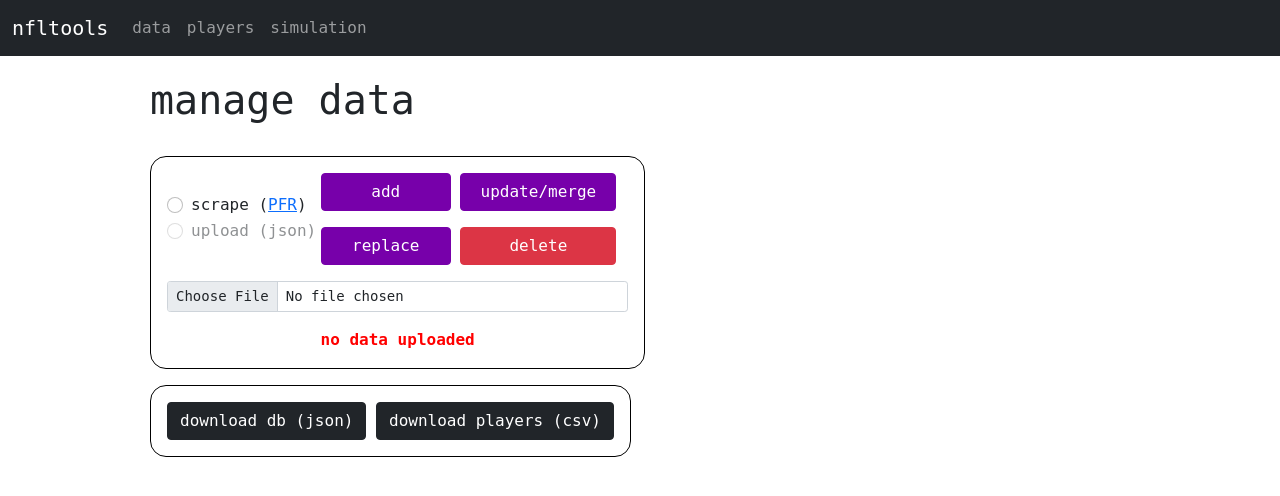
After one commit to elijah9/nfltools, a Flask app: page /data in a window 1280 px wide. The commit adds this page. Shown: the top 496 px of the page. Run offline with Flask 2, Linux system fonts and the light colour scheme; some libraries are stand-ins or nearby versions.

Commit message:
renamed scraper page to "data", updated scraper to work with changed PFR layout, updated navbar items, added ability to use new data buttons with json uploads

```diff
--- a/app.py
+++ b/app.py
@@ -11,12 +11,12 @@ def home():
     title = "nfltools"
     return render_template("index.html", title=title)
 
-@app.route("/scraper")
-def scraper():
-    title = "scraper"
-    return render_template("scraper.html", title=title)
+@app.route("/data")
+def data():
+    title = "manage data"
+    return render_template("data.html", title=title)
 
-@app.route("/scraper/data")
+@app.route("/data/scrape")
 def scrape_teams():
     year = 2022
     return scrape_league(year)
--- a/scraping/player_scraper.py
+++ b/scraping/player_scraper.py
@@ -74,7 +74,7 @@ def convert_pfr_position(pfr_pos):
 
 def convert_pfr_experience(year, pfr_exp):
     if "Rook" in pfr_exp:
-        experience = 1
+        experience = 0
     else:
         experience = int(pfr_exp)
 
--- a/scraping/team_scraper.py
+++ b/scraping/team_scraper.py
@@ -29,7 +29,7 @@ def standardize_team_code(team_code):
 def scrape_team(team_code, year):
     # get info from roster page for given year
     roster_soup = scrape_team_roster(team_code, year)
-    team_name_full = roster_soup.select('h1[itemprop="name"]')[0].find_all("span")[1].text
+    team_name_full = roster_soup.select('#meta h1')[0].find_all("span")[1].text
     standardized_team_code = standardize_team_code(team_code)
 
     print(f"{standardized_team_code} - {team_name_full}")
--- a/static/css/site.css
+++ b/static/css/site.css
@@ -119,3 +119,28 @@ form .row {
 .row-narrow {
     width: 30em;
 }
+
+.center {
+    width: 100%;
+    margin-left: auto;
+    margin-right: auto;
+}
+
+.v-center {
+    display: flex;
+    align-items: center;
+}
+
+.h-center {
+    display: flex;
+    flex-direction: column;
+    align-items: center;
+}
+
+.page-header {
+    margin-bottom: 2rem;
+}
+
+.center-text {
+    text-align: center;
+}
--- a/static/js/scraper.js
+++ b/static/js/data.js
@@ -1,12 +1,12 @@
-function initScraper() {
-    initScrapeButton("scrape-add-button", async function (data) {
+function initData() {
+    initImportButton("import-add-button", async function (data) {
         await writeAllData(data);
     });
-    initScrapeButton("scrape-replace-button", async function (data) {
+    initImportButton("import-replace-button", async function (data) {
         await resetDb();
         await writeAllData(data);
     });
-    initScrapeButton("scrape-update-button", async function (data) {
+    initImportButton("import-update-button", async function (data) {
         await updateAllData(data);
     });
 
@@ -25,15 +25,17 @@ function initScraper() {
     });
 
     document.getElementById("import-file").addEventListener("change", validateDbJson);
-    document.getElementById("import-button").addEventListener("click", async function (e) {
-        await showLoadingIndicator(importJsonToDb);
-    });
 }
 
-function initScrapeButton(id, callback) {
+function initImportButton(id, callback) {
     document.getElementById(id).addEventListener("click", async function (e) {
         document.getElementById("loading-indicator").style.display = "table";
-        fetch("/scraper/data", {
+
+        const importModeNode = document.querySelector('input[name="data-sources"]:checked');
+        if(importModeNode) {
+            const importMode = importModeNode.value;
+            if(importMode === "scrape-pfr") {
+                fetch("/data/scrape", {
                     headers: {
                         "Content-Type": "application/json",
                         "Accept": "application/json"
@@ -43,16 +45,31 @@ function initScrapeButton(id, callback) {
                     await callback(data);
                     document.getElementById("loading-indicator").style.display = "none";
                 });
+            } else if(importMode === "upload-json") {
+                const input = document.getElementById("import-file");
+                try {
+                    const file = input.files[0];
+                    const reader = new FileReader();
+                    reader.onload = async function(e) {
+                        const fileJson = e.target.result;
+                        const fileObj = JSON.parse(fileJson);
+                        await callback(fileObj);
+                        document.getElementById("loading-indicator").style.display = "none";
+                    }
+
+                    reader.readAsText(file, "UTF-8");
+                } catch(error) {
+                    console.log(error);
+                }
+            }
+        }
     });
 }
 
 async function writeAllData(data) {
-    await writeAllToTable(TABLE_NAMES.team, data.teams);
-    await writeAllToTable(TABLE_NAMES.player, data.players);
-    await writeAllToTable(TABLE_NAMES.playerTeams, data.playerTeams);
-    await writeAllToTable(TABLE_NAMES.retiredNumbers, data.retiredNumbers);
-    await writeAllToTable(TABLE_NAMES.position, data.positions);
-    await writeAllToTable(TABLE_NAMES.college, data.colleges);
+    for(let [key, tableName] of Object.entries(TABLE_NAMES)) {
+        await writeAllToTable(tableName, data[tableName]);
+    }
 }
 
 async function updateAllData(data) {
@@ -148,7 +165,7 @@ function validateDbJson(event) {
 
     const input = event.target;
     const status = document.querySelector(".import-status");
-    const importButton = document.getElementById("import-button");
+    const uploadOption = document.getElementById("upload-json");
     if("files" in input && input.files.length > 0) {
         const file = input.files[0];
         const reader = new FileReader();
@@ -157,11 +174,12 @@ function validateDbJson(event) {
             if(valid) {
                 status.style.color = "green";
                 status.innerText = "upload is valid";
-                importButton.removeAttribute("disabled");
+                uploadOption.removeAttribute("disabled");
             } else {
                 status.style.color = "red";
                 status.innerText = "upload is invalid";
-                importButton.setAttribute("disabled", "true");
+                uploadOption.setAttribute("disabled", "true");
+                uploadOption.checked = false;
             }
         }
 
@@ -169,7 +187,7 @@ function validateDbJson(event) {
     } else {
         status.style.color = "red";
         status.innerText = "no data uploaded";
-        importButton.setAttribute("disabled", "true");
+        uploadOption.setAttribute("disabled", "true");
     }
 
     document.getElementById("loading-indicator").style.display = "none";
@@ -193,25 +211,3 @@ function isDbJsonValid(e) {
         return false;
     }
 }
-
-async function importJsonToDb() {
-    const input = document.getElementById("import-file");
-    try {
-        const file = input.files[0];
-        const reader = new FileReader();
-        reader.onload = async function(e) {
-            const fileJson = e.target.result;
-            const fileObj = JSON.parse(fileJson);
-            const fileObjMap = Object.entries(fileObj);
-            for(let i = 0; i < fileObjMap.length; ++i) {
-                tableName = fileObjMap[i][0];
-                tableData = fileObjMap[i][1];
-                await writeAllToTable(tableName, tableData);
-            }
-        }
-
-        reader.readAsText(file, "UTF-8");
-    } catch(error) {
-        console.log(error);
-    }
-}
--- a/static/js/edit-player.js
+++ b/static/js/edit-player.js
@@ -208,7 +208,9 @@ async function getAvailableJerseyNumbers(currentPlayer) {
 
 function getHeightOptions() {
     const options = {};
+    // allow 5-7 feet
     for(let i = 5; i < 8; ++i) {
+        // allow 0-11 inches
         for(let j = 0; j < 12; ++j) {
             const height = `${i}-${j}`;
             options[height] = height;
--- a/templates/base.html
+++ b/templates/base.html
@@ -29,10 +29,7 @@
             <div class="collapse navbar-collapse" id="navbarSupportedContent">
                 <ul class="navbar-nav me-auto mb-2 mb-lg-0">
                     <li class="nav-item">
-                        <a class="nav-link active" aria-current="page" href="{{ url_for('home') }}">home</a>
-                    </li>
-                    <li class="nav-item">
-                        <a class="nav-link" href="{{ url_for('scraper') }}">scraper</a>
+                        <a class="nav-link" href="{{ url_for('data') }}">data</a>
                     </li>
                     <li class="nav-item">
                         <a class="nav-link" href="{{ url_for('players') }}">players</a>
@@ -46,6 +43,8 @@
     </nav>
 
     <div id="body-content">
+        {% block header %}<h1 class="page-header">{{ title }}</h1>{% endblock %}
+
         {% block content %}{% endblock %}
     </div>
 
--- /dev/null
+++ b/templates/data.html
@@ -0,0 +1,65 @@
+{% extends "base.html" %}
+
+{% block content %}
+    <div id="scraper-buttons" class="outline">
+        <div class="v-center">
+            <div class="col-4">
+                <div class="form-check">
+                    <input class="form-check-input" type="radio" name="data-sources" id="scrape-pfr" value="scrape-pfr">
+                    <label class="form-check-label" for="scrape-pfr">
+                      scrape (<a href="https://www.pro-football-reference.com/teams/">PFR</a>)
+                    </label>
+                  </div>
+                  <div class="form-check">
+                    <input class="form-check-input" type="radio" name="data-sources" id="upload-json" value="upload-json" disabled>
+                    <label class="form-check-label" for="upload-json">
+                      upload (json)
+                    </label>
+                  </div>
+            </div>
+            <div class="col-8 row h-center" style="width: 21rem;">
+                <div>
+                    <button type="button" class="btn btn-primary col-5" id="import-add-button">add</button>
+                    <button type="button" class="btn btn-primary col-6" id="import-update-button">update/merge</button>
+                </div>
+                <div class="margin-top">
+                    <button type="button" class="btn btn-primary col-5" id="import-replace-button">replace</button>
+                    <button type="button" class="btn btn-danger col-6" id="reset-db-button">delete</button>
+                </div>
+            </div>
+        </div>
+        <div class="margin-top">
+            <input class="form-control form-control-sm margin-top" id="import-file" type="file" accept=".json,text/json,application/json">
+            <div class="margin-top">
+                <div class="center-text">
+                    <b class="import-status" style="color: red;">no data uploaded</b>
+                </div>
+            </div>
+        </div>
+    </div>
+
+    <div id="import-controls" class="outline margin-top">
+        <div>
+            <button type="button" class="btn btn-dark" id="download-db-button">download db (json)</button>
+            <button type="button" class="btn btn-dark" id="download-players-button">download players (csv)</button>
+        </div>
+    </div>
+
+    <div id="loading-indicator" class="margin-top hidden">
+        <div class="tbl">
+            <div class="spinner-border tbl-cell" role="status">
+                <span class="visually-hidden">Loading...</span>
+            </div>
+            <div id="loading-text" class="tbl-cell">
+                chill for a second...
+            </div>
+        </div>
+    </div>
+{% endblock %}
+
+{% block scripts %}
+    <script src="{{ url_for('static', filename='js/data.js') }}"></script>
+    <script>
+        initData();
+    </script>
+{% endblock %}
--- a/templates/edit-player.html
+++ b/templates/edit-player.html
@@ -5,15 +5,13 @@
 {% endblock %}
 
 {% block content %}
-    <h1>{{title}}</h1>
-
     <form id="edit-player-form" class="outline margin-top hidden needs-validation" novalidate>
         <input id="playerId" type="hidden" value="{{player_id}}" data-input-type="text">
         <a id="playersHref" class="hidden" href="{{ url_for('players', team='$team', position='$pos') }}"></a>
 
         <div id="form-rows"></div>
 
-        <div id="form-buttons" class="g-3 align-items-center margin-top">
+        <div id="form-buttons" class="g-3 center margin-top">
             <button type="submit" class="btn btn-primary col-auto margin-left">Submit</button>
             <button type="button" class="btn btn-dark col-auto margin-left" id="reset-button">Reset</button>
             <button type="button" class="btn btn-danger col-auto margin-left hidden" id="delete-button">Delete</button>
--- a/templates/players.html
+++ b/templates/players.html
@@ -1,8 +1,6 @@
 {% extends "base.html" %}
 
 {% block content %}
-    <h1>{{title}}</h1>
-
     <input id="team-param" type="hidden" value="{{team_code}}">
     <input id="position-param" type="hidden" value="{{position_code}}">
 
--- a/templates/sim-test.html
+++ b/templates/sim-test.html
@@ -5,8 +5,6 @@
 {% endblock %}
 
 {% block content %}
-    <h1>{{title}}</h1>
-
     <button type="button" class="btn btn-dark col-auto margin-left" id="simButton">sim a season</button>
 {% endblock %}
 
```
Also changed, not shown: scraping/league_scraper.py (+4 -4 lines), templates/index.html (+3 -4 lines), templates/scraper.html (deleted, +0 -46 lines), README.md. Lines whose indentation alone changed are shown as unchanged.
